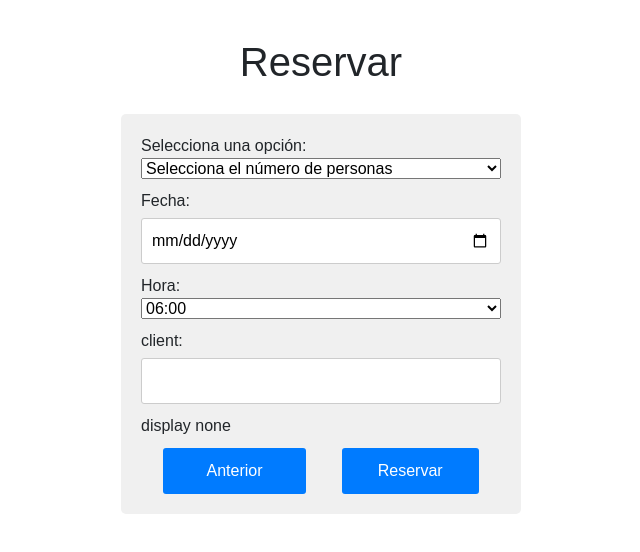
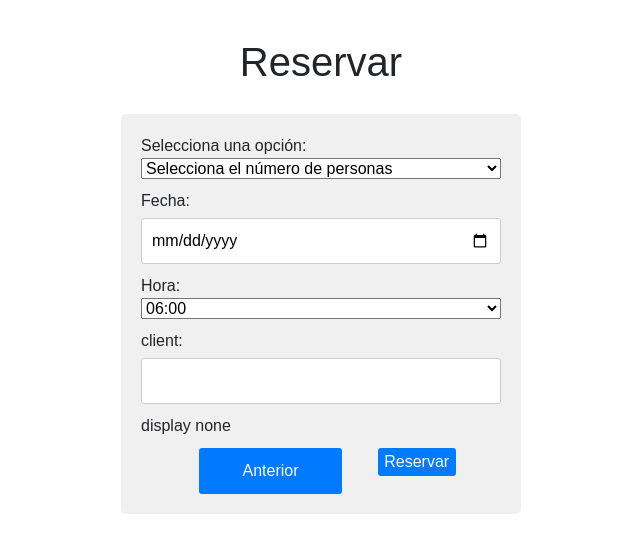
Before and after one commit to Porrasg/Website_Cafeteria_Tabetai, a React (Create React App) app in the folder frontend/tabetai/: page /reservar in a window 1280 px wide. Shown: the top 552 px of the page, without its empty margins (319-959 px from the left). Built offline with nearby package versions, Linux system fonts and the light colour scheme.

Commit message:
we fix some routes
so it redirect all the thing correctly

```diff
--- a/frontend/tabetai/src/App.js
+++ b/frontend/tabetai/src/App.js
@@ -17,6 +17,7 @@ import Form_admin from './components/Admins/Form_admin/Form_admin';
 import Menu from './components/Menu/Menu';
 import Schelude from './components/Schedule/Schelude';
 import Location from './components/Location/Location';
+import ConfirmationReservation from './components/ConfirmationReservation/ConfirmationReservation'
 
 function App() {
   const router = createBrowserRouter([
@@ -43,6 +44,10 @@ function App() {
     {
       path: '/reservar',
       element: <AddReservation></AddReservation>
+    },
+    {
+    path: "/confirmacion",
+    element: <ConfirmationReservation></ConfirmationReservation>
     },
     {
       path: '/admin_reservaciones',
--- a/frontend/tabetai/src/components/AddReservation/AddReservation.jsx
+++ b/frontend/tabetai/src/components/AddReservation/AddReservation.jsx
@@ -127,7 +127,7 @@ const AddReservation = () => {
 
         <div className='resback'>
           <Link to="/cliente_reservar" className='registrar atras'>Anterior</Link>
-          <button className='registrar' type="submit">Reservar</button>
+           <Link to="/confirmación"> <button className='registrar' type="submit">Reservar</button></Link>
           </div>
       </form>
     </>
--- a/frontend/tabetai/src/pages/Catalogue/Catalogue.jsx
+++ b/frontend/tabetai/src/pages/Catalogue/Catalogue.jsx
@@ -4,7 +4,7 @@ import ConfirmationReservation from '../../components/ConfirmationReservation/Co
 function Catalogue() {
     return (
         <div>
-            <ConfirmationReservation></ConfirmationReservation>
+            {/* <ConfirmationReservation></ConfirmationReservation> */}
         </div>
     )
 }
```
